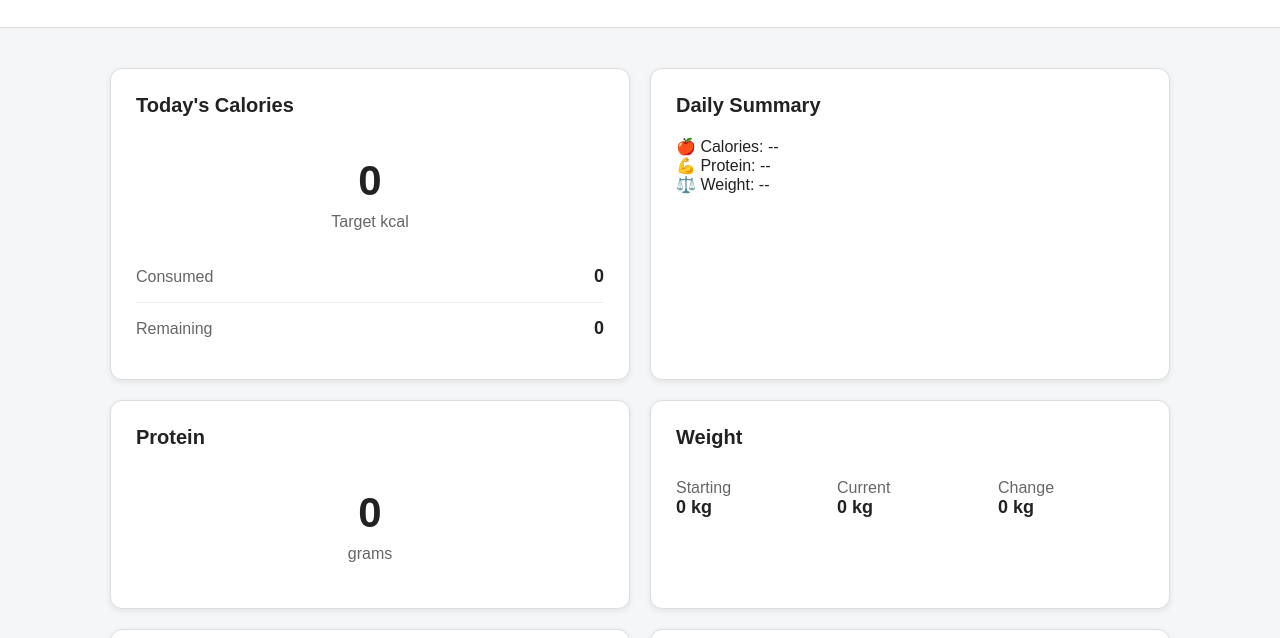
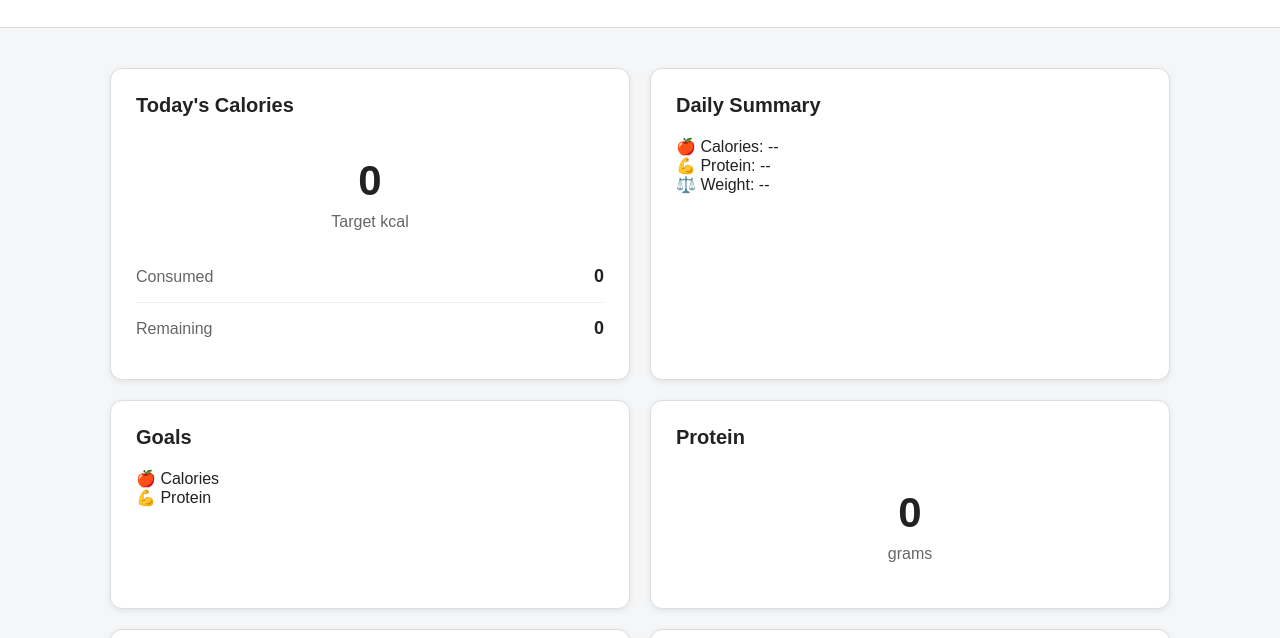
Before and after one commit to mthokozisi-vundla/Caloriq, a plain HTML site: page frontend/index.html in a window 1280 px wide. Shown: the part 93-731 px from the top of the page. Drawn offline with nearby package versions, Linux system fonts and the light colour scheme.

Commit message:
Update index.html

```diff
--- a/frontend/index.html
+++ b/frontend/index.html
@@ -47,6 +47,14 @@
   <p id="summary-calories">🍎 Calories: --</p>
   <p id="summary-protein">💪 Protein: --</p>
   <p id="summary-weight">⚖️ Weight: --</p>
+</div>
+
+<div class="dashboard-card">
+  <h2>Goals</h2>
+  <p>🍎 Calories</p>
+  <div class="progress"><div id="calorieBar" class="progress-fill"></div></div>
+  <p>💪 Protein</p>
+  <div class="progress"><div id="proteinBar" class="progress-fill"></div></div>
 </div>
 
   <!-- Protein -->
```
